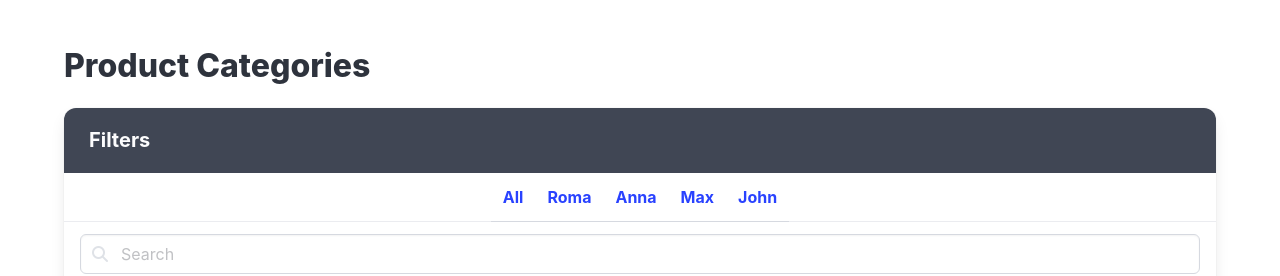
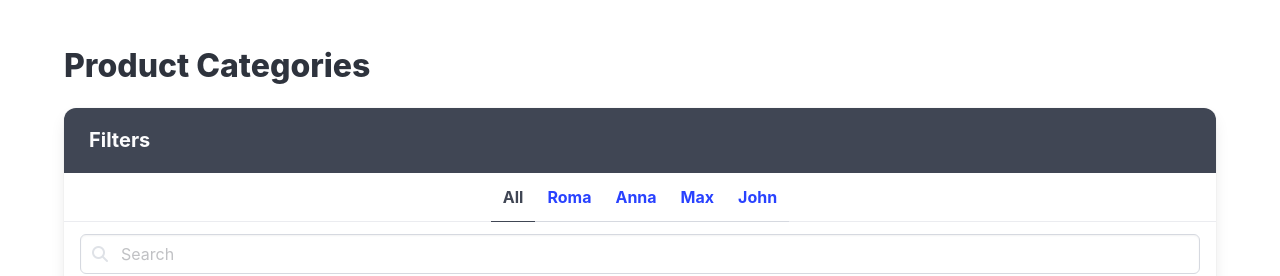
Before and after one commit to Yurii-Kupchynskyi/react-practice, a React (Vite) app: page / in a window 1280 px wide. Shown: the top 276 px of the page. Built offline with nearby package versions, Linux system fonts and the light colour scheme.

Commit message:
Added user-filter and reset functional

```diff
--- a/src/App.jsx
+++ b/src/App.jsx
@@ -23,8 +23,16 @@ const productsFullData = productsFromServer.map(product => {
 
 export const App = () => {
   const [search, setSearch] = useState('');
+  const [selectedUserId, setSelectedUserId] = useState(null);
+
   const filteredProducts = productsFullData.filter(product => {
-    return product.name.toLowerCase().includes(search.trim().toLowerCase());
+    const matchesName = product.name
+      .toLowerCase()
+      .includes(search.trim().toLowerCase());
+    const matchesUser =
+      selectedUserId === null || product.user?.id === selectedUserId;
+
+    return matchesName && matchesUser;
   });
 
   return (
@@ -36,15 +44,27 @@ export const App = () => {
           <nav className="panel">
             <p className="panel-heading">Filters</p>
             <p className="panel-tabs has-text-weight-bold">
-              <a data-cy="FilterAllUsers" href="#/">
+              <a
+                data-cy="FilterAllUsers"
+                href="#/"
+                className={selectedUserId === null ? 'is-active' : ''}
+                onClick={e => {
+                  e.preventDefault();
+                  setSelectedUserId(null);
+                }}
+              >
                 All
               </a>
               {usersFromServer.map(user => (
                 <a
                   data-cy="FilterUser"
                   href="#/"
-                  // className="is-active"
+                  className={selectedUserId === user.id ? 'is-active' : ''}
                   key={user.id}
+                  onClick={e => {
+                    e.preventDefault();
+                    setSelectedUserId(user.id);
+                  }}
                 >
                   {user.name}
                 </a>
@@ -105,6 +125,10 @@ export const App = () => {
                 data-cy="ResetAllButton"
                 href="#/"
                 className="button is-link is-outlined is-fullwidth"
+                onClick={() => {
+                  setSearch('');
+                  setSelectedUserId(null);
+                }}
               >
                 Reset all filters
               </a>
```
